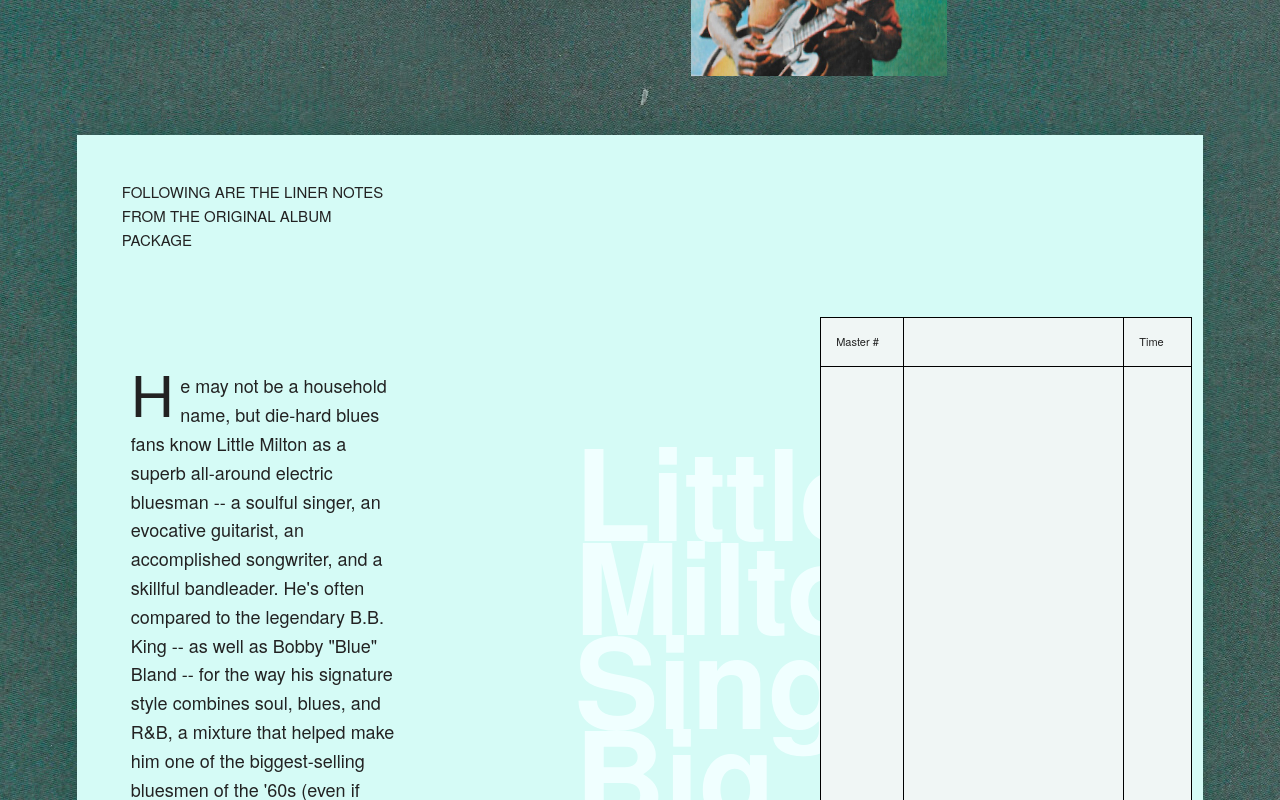
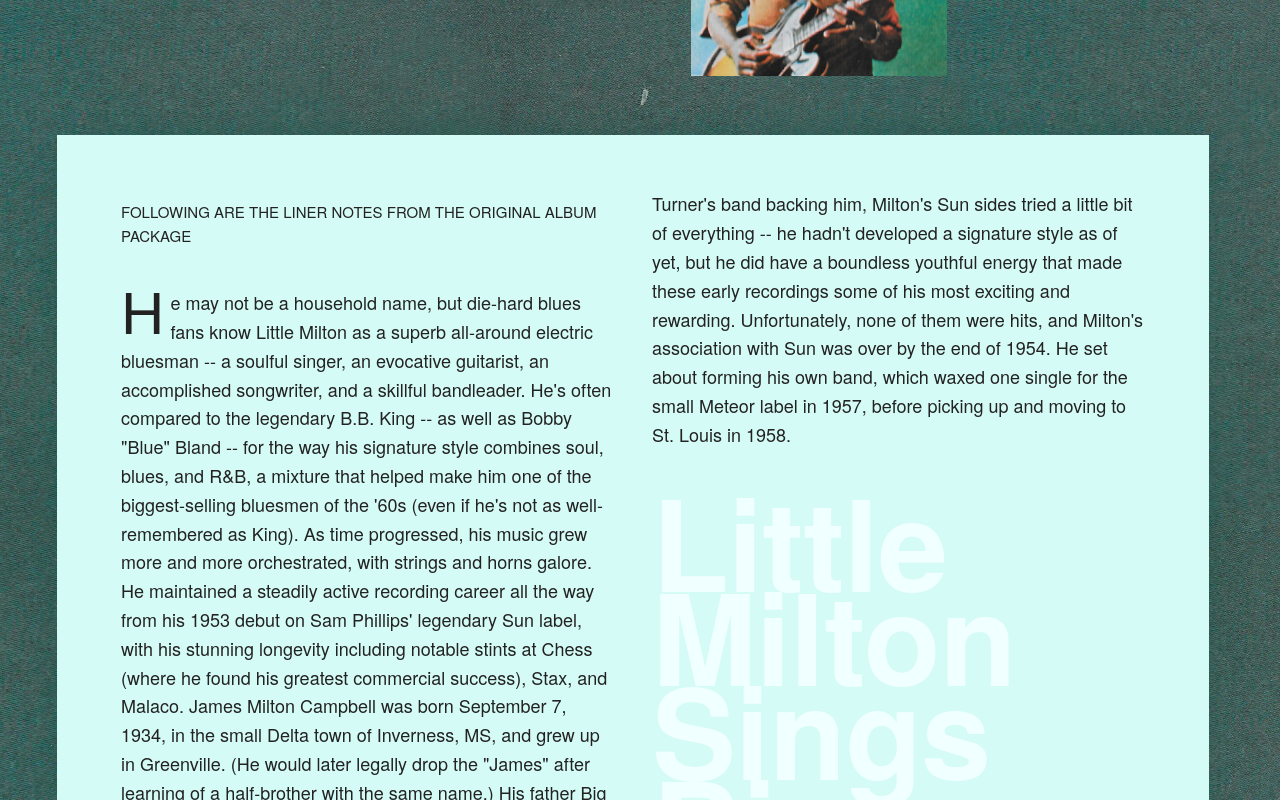
Before and after one commit to caseyr28/record-covers, a Vue app: page / in a window 1280 px wide. Shown: the part 960-1760 px from the top of the page. Built offline with nearby package versions, Linux system fonts and the light colour scheme.

Commit message:
tweaking backcover and columns layouts

```diff
--- a/src/components/RecordOne.vue
+++ b/src/components/RecordOne.vue
@@ -29,6 +29,7 @@
             </li>
         </ul>
         <div class="backCover">
+            <div class="back-content">
             <h6 class="backCover-child">Following are the liner notes from the original album package</h6>
             <p class="backCover-child has-dropcap" >He may not be a household name, but die-hard blues fans know Little Milton as a superb all-around electric bluesman -- a soulful singer, an evocative guitarist, an accomplished songwriter, and a skillful bandleader. He's often compared to the legendary B.B. King -- as well as Bobby "Blue" Bland -- for the way his signature style combines soul, blues, and R&B, a mixture that helped make him one of the biggest-selling bluesmen of the '60s (even if he's not as well-remembered as King). As time progressed, his music grew more and more orchestrated, with strings and horns galore. He maintained a steadily active recording career all the way from his 1953 debut on Sam Phillips' legendary Sun label, with his stunning longevity including notable stints at Chess (where he found his greatest commercial success), Stax, and Malaco.
 James Milton Campbell was born September 7, 1934, in the small Delta town of Inverness, MS, and grew up in Greenville. (He would later legally drop the "James" after learning of a half-brother with the same name.) His father Big Milton, a farmer, was a local blues musician, and Milton also grew up listening to the Grand Ole Opry radio program. At age 12, he began playing the guitar and saved up money from odd jobs to buy his own instrument from a mail-order catalog. By 15, he was performing for pay in local clubs and bars, influenced chiefly by T-Bone Walker but also by proto-rock & roll jump blues shouters. He made a substantial impression on other area musicians, even getting a chance to back Sonny Boy Williamson II, and caught the attention of R&B great Ike Turner, who was doubling as a talent scout for Sam Phillips at Sun. Turner introduced the still-teenaged Little Milton to Phillips, who signed him to a contract in 1953. With Turner's band backing him, Milton's Sun sides tried a little bit of everything -- he hadn't developed a signature style as of yet, but he did have a boundless youthful energy that made these early recordings some of his most exciting and rewarding. Unfortunately, none of them were hits, and Milton's association with Sun was over by the end of 1954. He set about forming his own band, which waxed one single for the small Meteor label in 1957, before picking up and moving to St. Louis in 1958.</p>
@@ -54,6 +55,7 @@
                         </tr>
                     </tbody>
                 </table>
+            </div>
         </div>
     </div>
 </template>
@@ -119,19 +121,25 @@
 
    .backCover{
         grid-column-start: 1;
-    grid-column-end: 4;
+        grid-column-end: 3;
         display: grid;
-    grid-template-columns: 33% 33% 33%;
         background-color: #D5FBF6;
         z-index: 10;
+        width: 90vw;
         margin: 0 6% 6% 6%;
         -webkit-box-shadow: 0px -4px 38px -8px rgba(14,84,72,0.6);
         -moz-box-shadow: 0px -4px 38px -8px rgba(14,84,72,0.6);
         box-shadow: 0px -4px 38px -8px rgba(14,84,72,0.6);
    }
+   .back-content{
+       column-width: 400px;
+        max-width: 100%;
+        margin: 0 auto;
+        padding: 3em;
+   }
 
    .backCover-child{
-       padding: 3em;
+       padding: 2%;
        /* grid-column-start: 2;
        color: azure;
        font-weight: 700;
@@ -152,7 +160,6 @@
        font-weight: 700;
        font-size: 7em;
        line-height: 94px;
-       padding: 1em;
    }
    .backCover h6{
        text-transform: uppercase;
```
Also changed, not shown: src/assets/dots.png (added). Lines whose indentation alone changed are shown as unchanged.
